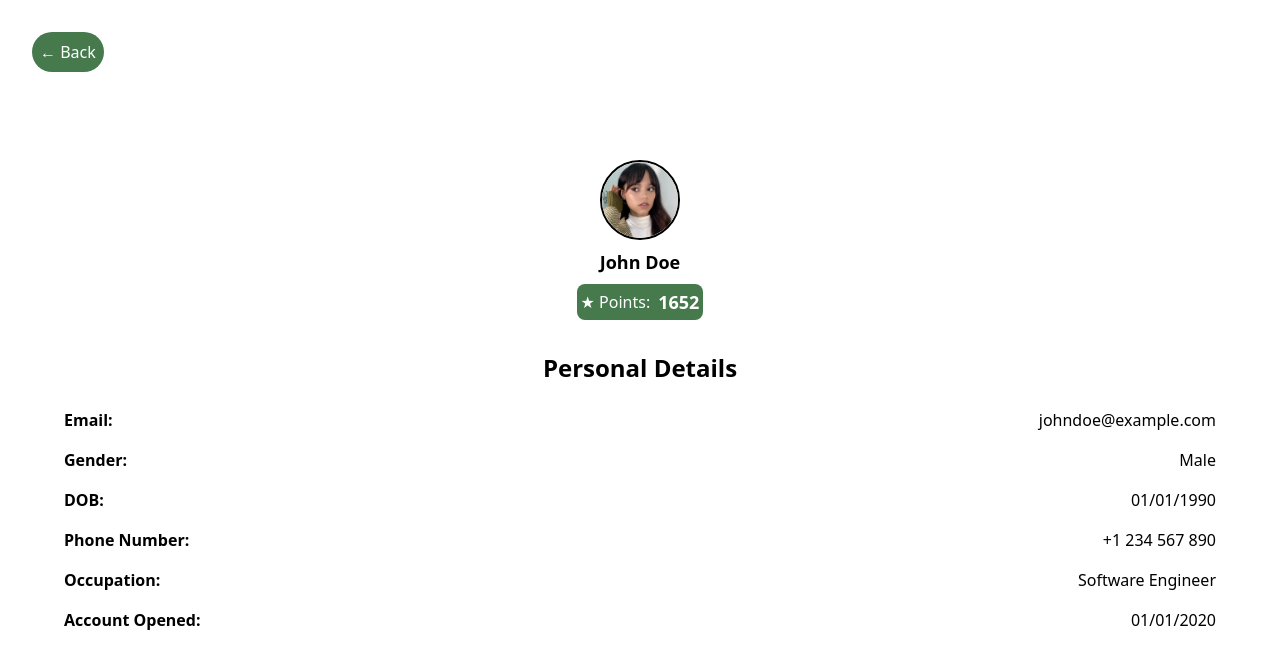
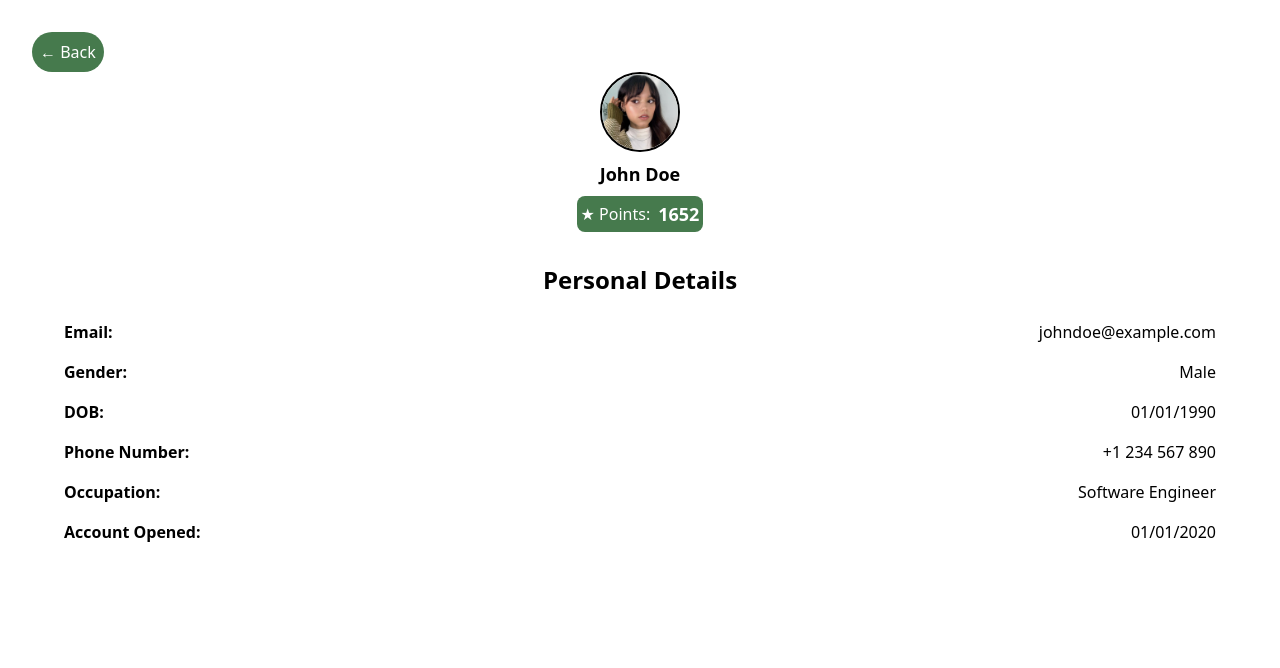
Before and after one commit to Kevaunjh/Wallet_Application, a React (Create React App) app: page /Accountinfo/PersonalDetails in a window 1280 px wide. Shown: the top 668 px of the page. Built offline with nearby package versions, Linux system fonts and the light colour scheme.

Commit message:
Personal Details Fix

```diff
--- a/src/AccountInfo/PersonalDetails.js
+++ b/src/AccountInfo/PersonalDetails.js
@@ -12,14 +12,14 @@ function PersonalDetails() {
 
 
       {/* Smaller than XL Screens: Combined Container */}
-      <div className="flex flex-col w-screen h-screen bg-white 2xl:p-6 p-16 fixed top-0 overflow-hidden">
+      <div className="flex flex-col w-screen h-screen bg-white 2xl:p-6 p-16 fixed top-0 ">
         {/* Back Button */}
         <Link to="/MyAccount" className="absolute top-8 left-8 bg-[#467a4d] text-white rounded-full p-2 ">
           &larr; Back
         </Link>
 
         {/* Profile Picture and Name */}
-        <div className="flex flex-col items-center 2xl:mt-16 mt-24">
+        <div className="flex flex-col items-center 2xl:mt-16 mt-2">
           <img
             src={profileplaceholder}
             alt="Profile Placeholder"
@@ -36,7 +36,7 @@ function PersonalDetails() {
         </div>
 
         {/* Personal Details */}
-        <div className="mt-8 flex-1 overflow-y-auto w-full 2xl:w-8/12 mx-auto">
+        <div className="mt-8 flex-1 flex-grow w-full 2xl:w-8/12 mx-auto">
           <h3 className="text-2xl font-semibold mb-6 text-center">Personal Details</h3>
           <div className="flex flex-col space-y-4">
             <div className="flex justify-between">
```
